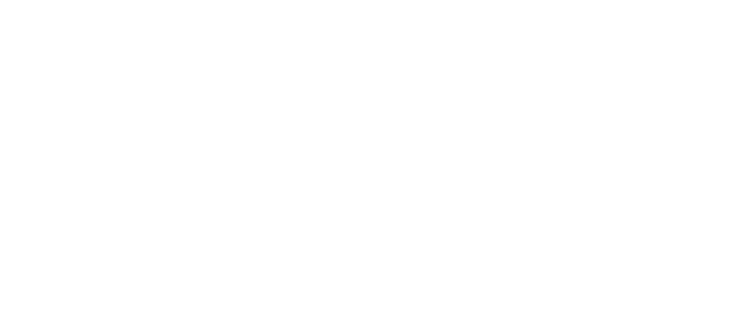
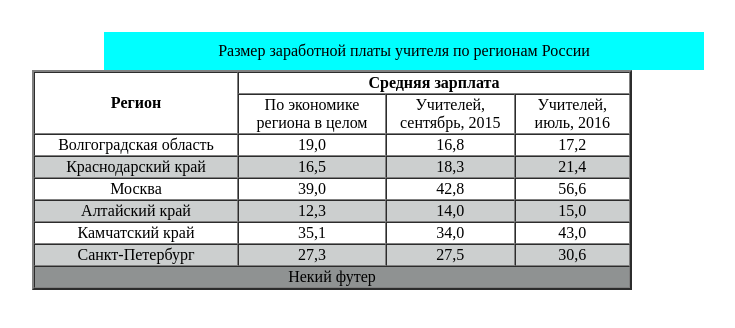
Before and after one commit to KramskoyI/Table-Kramskoy, a plain HTML site: page index.html in a window 1280 px wide. Shown: the whole page, without its empty margins (308-1043 px from the left). Drawn offline with Linux system fonts and the light colour scheme.

Commit message:
start table

```diff
--- a/index.html
+++ b/index.html
@@ -4,9 +4,66 @@
     <meta charset="UTF-8">
     <meta http-equiv="X-UA-Compatible" content="IE=edge">
     <meta name="viewport" content="width=device-width, initial-scale=1.0">
-    <title>Document</title>
+    <title>Table</title>
+    <link rel="stylesheet" href="style.css">
 </head>
 <body>
 
+    <p align="center">Размер заработной платы учителя по регионам России</p>
+    <table border="2" align="center" width="600px" cellspacing="0">
+        <tr align="center">
+            <th rowspan="3">Регион</th>
+            <th colspan="3">Средняя зарплата</th>
+        </tr>
+        <tr align="center">
+            <td rowspan="2">По экономике региона в целом</td>
+            <td rowspan="2">Учителей, сентябрь, 2015</td>
+            <td rowspan="2">Учителей, июль, 2016</td>
+        </tr>
+        <tr >
+        </tr>
+        <tr align="center">
+            <td width="200px">Волгоградская область</td>
+            <td>19,0</td>
+            <td>16,8</td>
+            <td>17,2</td>
+        </tr>
+        <tr align="center" class="row-grey">
+            <td>Краснодарский край</td>
+            <td>16,5</td>
+            <td>18,3</td>
+            <td>21,4</td>
+        </tr>
+        <tr align="center">
+            <td>Москва</td>
+            <td>39,0</td>
+            <td>42,8</td>
+            <td>56,6</td>
+        </tr>
+        <tr align="center" class="row-grey">
+            <td>Алтайский край</td>
+            <td>12,3</td>
+            <td>14,0</td>
+            <td>15,0</td>
+        </tr>
+        <tr align="center">
+            <td>Камчатский край</td>
+            <td>35,1</td>
+            <td>34,0</td>
+            <td>43,0</td>
+        </tr>
+        <tr align="center" class="row-grey">
+            <td>Санкт-Петербург</td>
+            <td>27,3</td>
+            <td>27,5</td>
+            <td>30,6</td>
+        </tr>
+        <tr align="center" class="row-durk">
+            <td colspan="4">Некий футер</td>
+
+        </tr>
+
+    </table>
+
 </body>
 </html>
--- /dev/null
+++ b/style.css
@@ -0,0 +1,15 @@
+
+p{
+    padding: 10px;
+    width: 580px;
+    background-color: aqua;
+    position: relative;
+    top: 16px;
+    left: 404px;
+}
+.row-grey{
+    background-color: rgb(204, 207, 207);
+}
+.row-durk{
+    background-color: rgb(143, 146, 146);
+}
```
